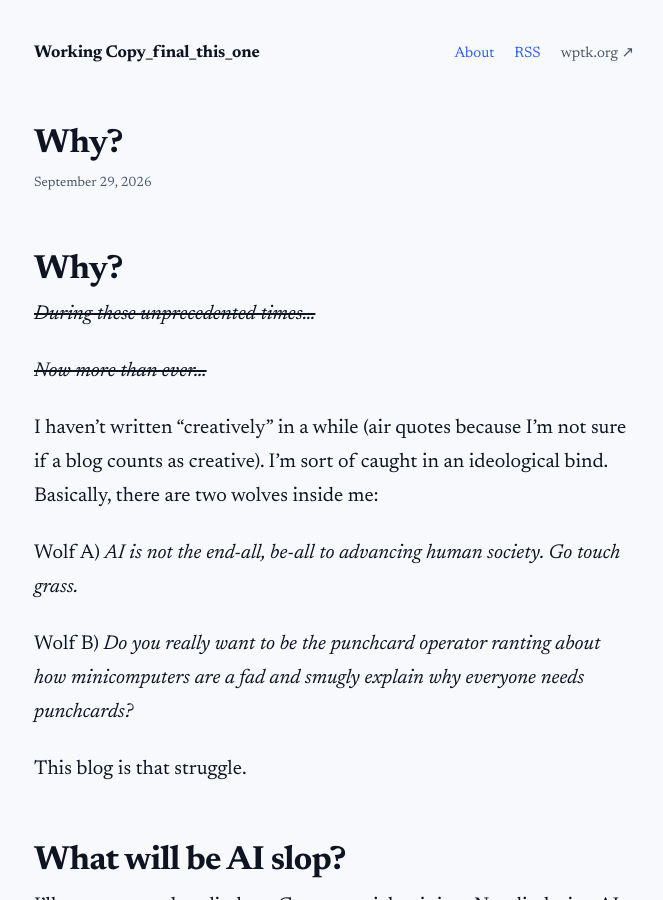
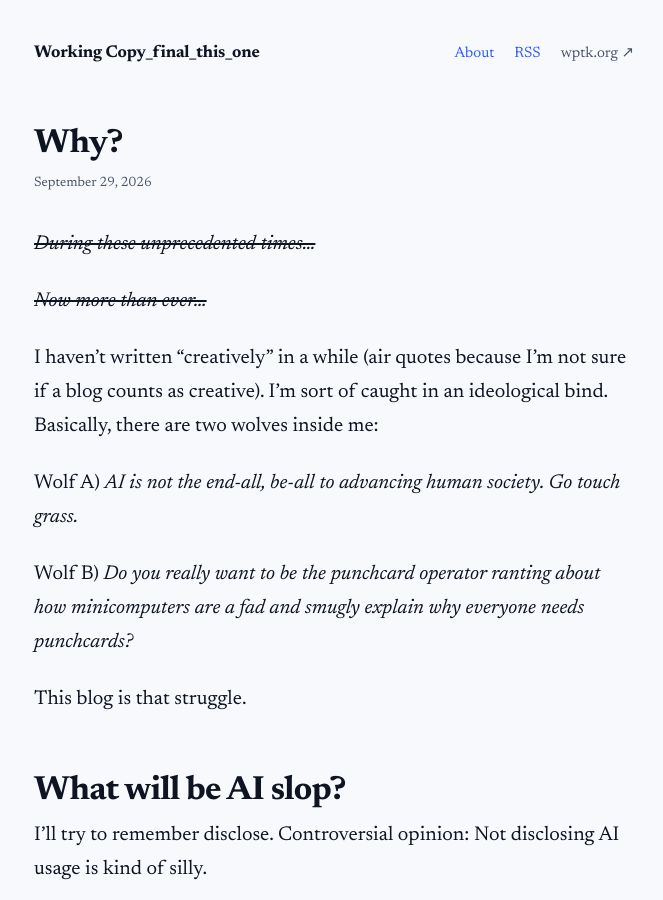
Before and after one commit to WPTK/blog, a Jekyll site: the page built from _posts/2026-09-29-.md, in a window 1280 px wide and 900 px high. Shown: the whole window, without its empty margins (306-969 px from the left). Built offline with Jekyll 4.4.1, drawn with Linux system fonts in a browser that asks for light colours.

Commit message:
Update _posts/2026-09-29-.md (via Pages CMS)

```diff
--- a/_posts/2026-09-29-.md
+++ b/_posts/2026-09-29-.md
@@ -8,8 +8,6 @@ tags:
   - on writing
 published: true
 ---
-# Why?
-
 ~~*During these unprecedented times...*~~
 
 ~~*Now more than ever...*~~
```
